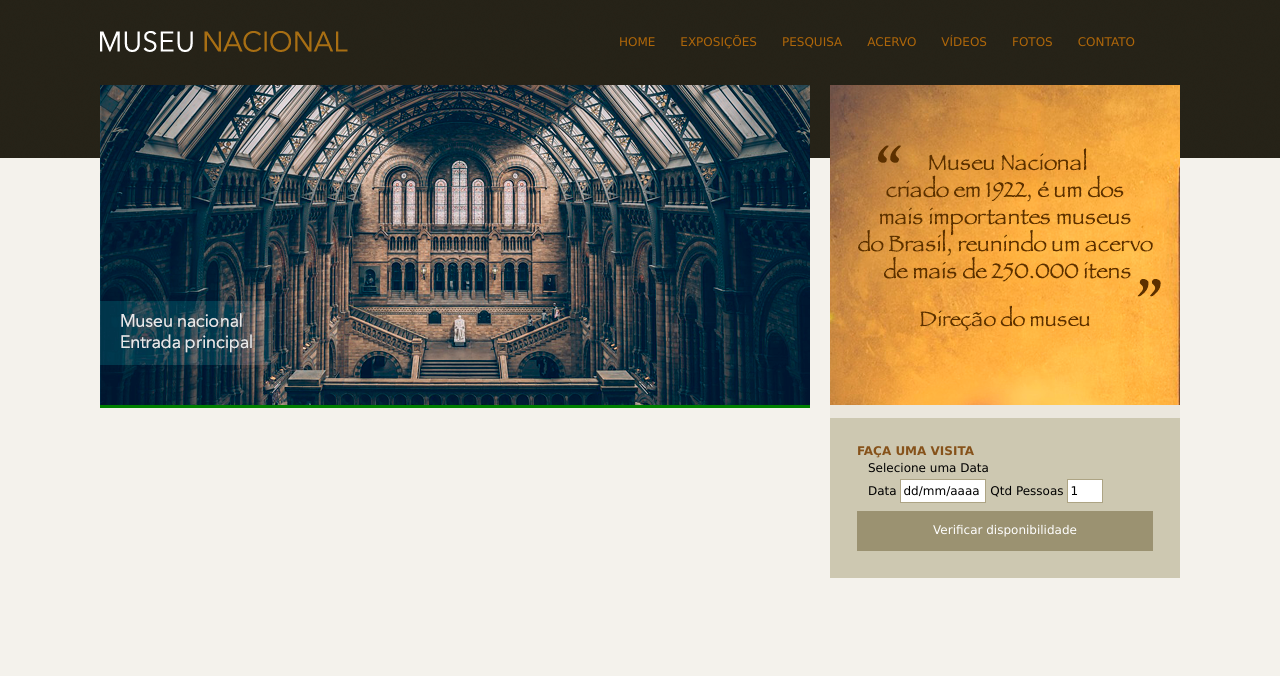
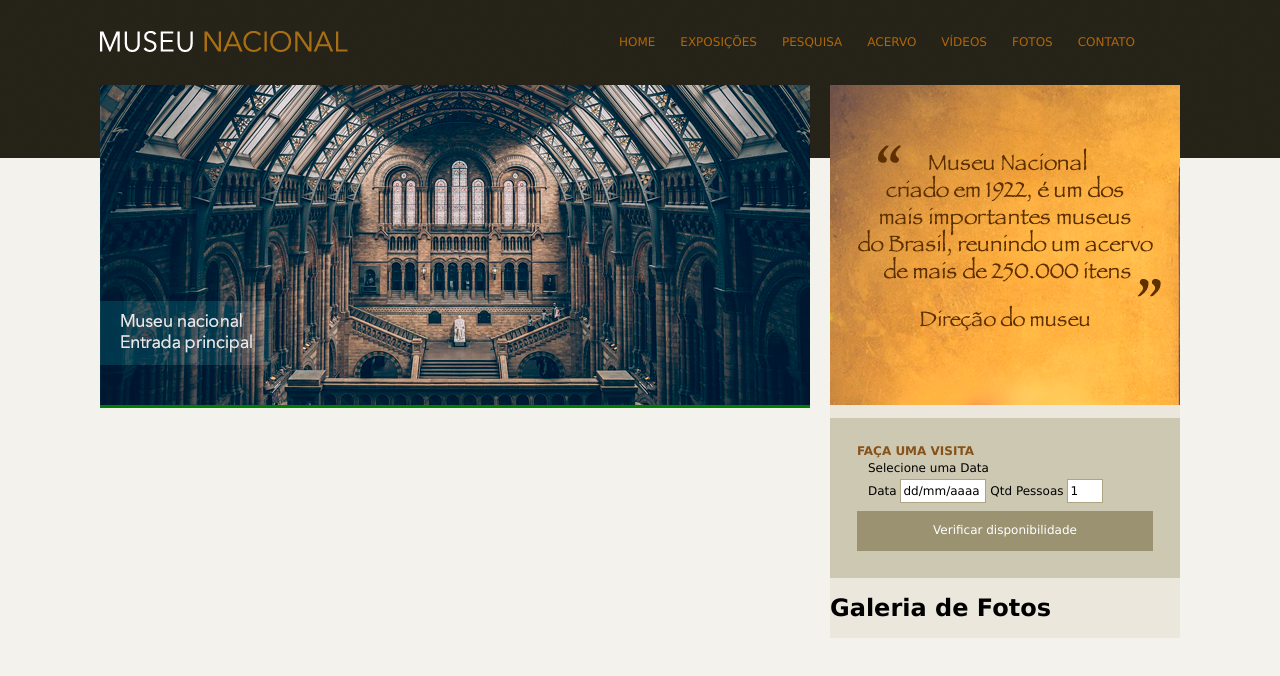
Before and after one commit to MatheusDario/museu-nacional, a plain HTML site: page index.html in a window 1280 px wide. Drawn offline with Linux system fonts and the light colour scheme.

Commit message:
projeto em andamento

```diff
--- a/index.html
+++ b/index.html
@@ -68,7 +68,7 @@
 				</section><!-- Fim da seção visita -->
 
 				<section id="galeria">
-
+					<h1>Galeria de Fotos</h1>
 				</section>
 
 			</aside>
```
